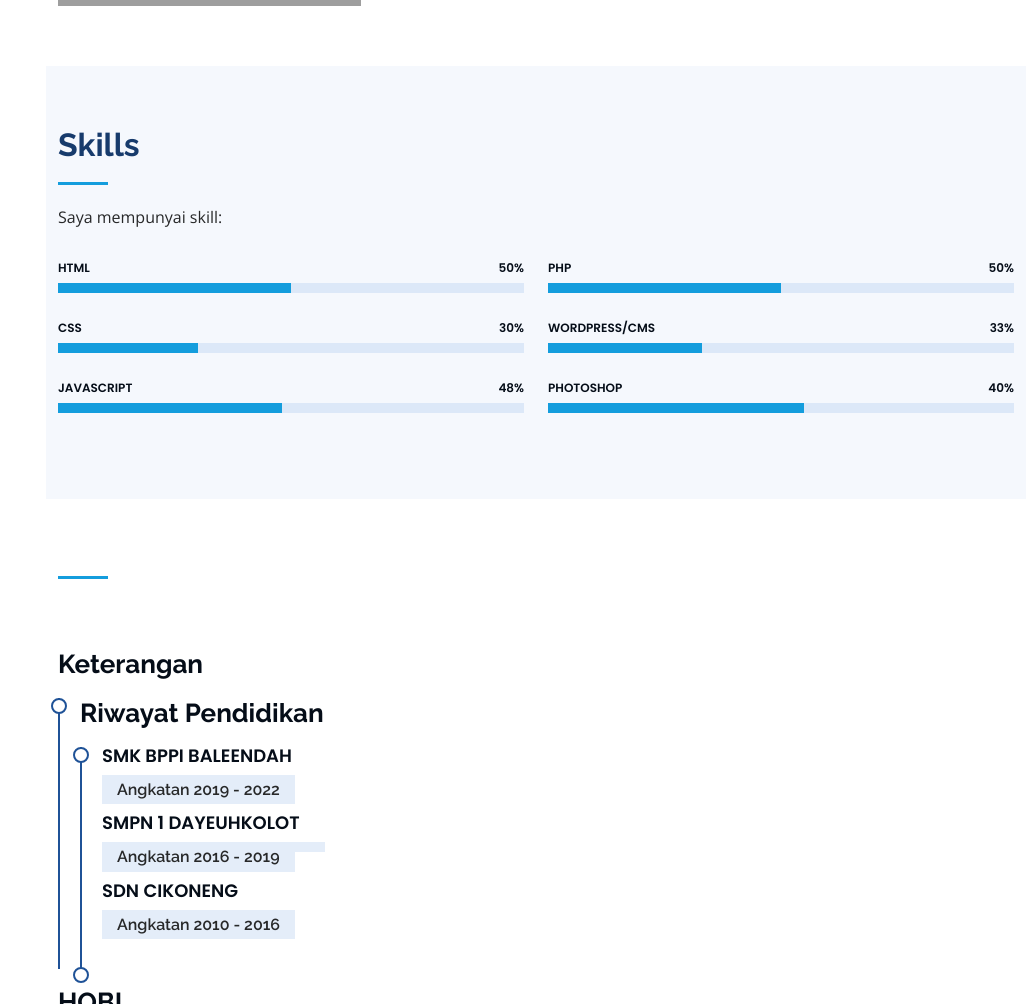
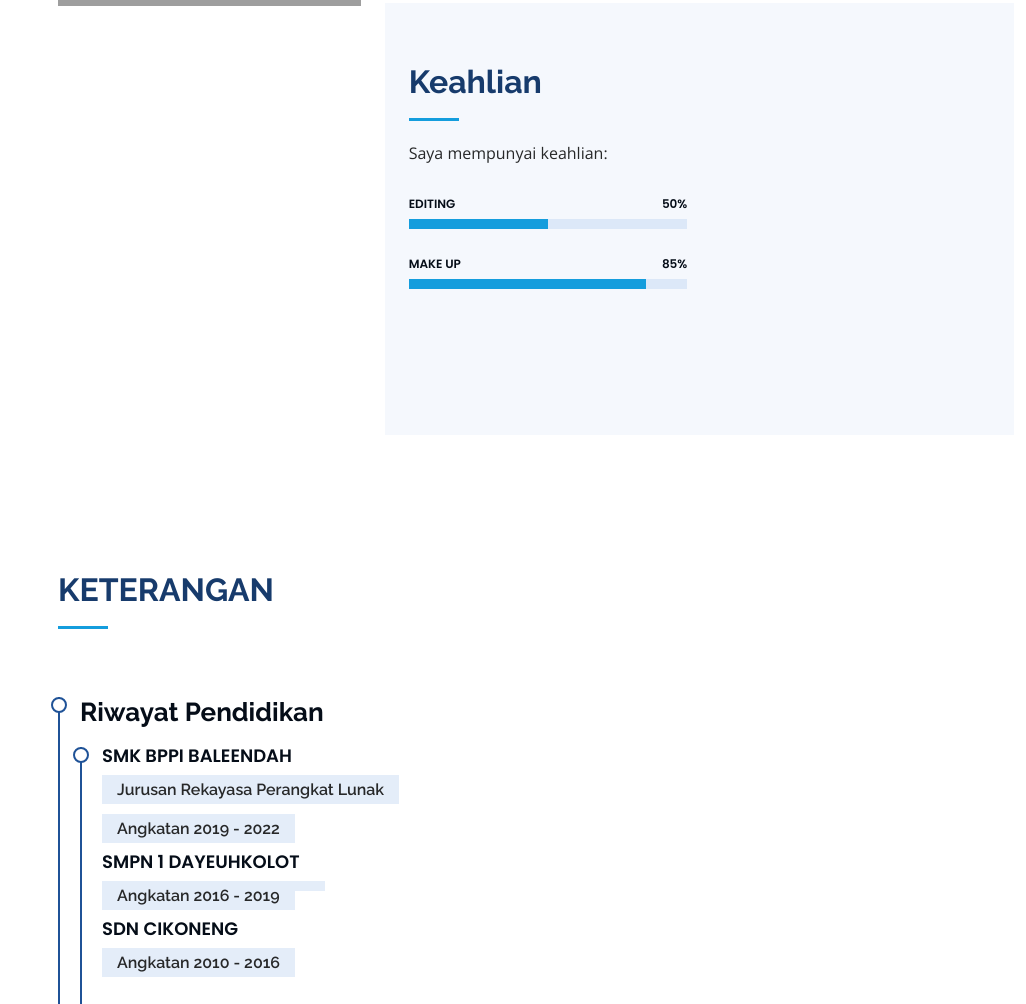
Before and after one commit to sellyo/selly.github.io, a plain HTML site: page index.html in a window 1280 px wide. Shown: the part 1237-2241 px from the top of the page, without its empty margins (254-1280 px from the left). Drawn offline with nearby package versions, Linux system fonts and the light colour scheme; grey boxes are pictures that could not be loaded.

Commit message:
Update index.html

```diff
--- a/index.html
+++ b/index.html
@@ -68,7 +68,7 @@
   <section id="hero" class="d-flex flex-column justify-content-center align-items-center">
     <div class="hero-container" data-aos="fade-in">
       <h1>SELLY OKTAPAENI</h1>
-      <p><span class="typed" data-typed-items="REKAYASA PERANGKAT LUNAK"></span></p>
+      <p><span class="typed" data-typed-items="Photographer Dan Editing"></span></p>
     </div>
   </section><!-- End Hero -->
 
@@ -80,7 +80,7 @@
 
         <div class="section-title">
           <h2>Tentang Saya</h2>
-          <p>Saya adalah seorang pekerja keras,disiplin dan bertanggung jawab.Saya mudah bergaul dan bersosialisasi dengan orang sekitar.Saya juga suka belajar hal-hal yang baru.</p>
+          <p>Saya adalah seorang pekerja keras,disiplin dan bertanggung jawab. Saya mudah bergaul dan bersosialisasi dengan orang sekitar. Saya juga suka belajar hal-hal yang baru.</p>
         </div>
 
         <div class="row">
@@ -103,7 +103,47 @@
               </div>
             </div>
             <p>
+              <section id="skills" class="skills section-bg">
+      <div class="container">
 
+        <div class="section-title">
+          <h2>Keahlian</h2>
+          <p>Saya mempunyai keahlian:</p>
+        </div>
+
+        <div class="row skills-content">
+
+          <div class="col-lg-6" data-aos="fade-up">
+
+            <div class="progress">
+              <span class="skill">Editing <i class="val">50%</i></span>
+              <div class="progress-bar-wrap">
+                <div class="progress-bar" role="progressbar" aria-valuenow="50" aria-valuemin="0" aria-valuemax="50"></div>
+              </div>
+            </div>
+
+            <div class="progress">
+              <span class="skill">MAKE UP <i class="val">85%</i></span>
+              <div class="progress-bar-wrap">
+                <div class="progress-bar" role="progressbar" aria-valuenow="85" aria-valuemin="0" aria-valuemax="100"></div>
+              </div>
+            </div>
+
+
+              </div>
+            </div>
+
+          </div>
+
+          <div class="col-lg-6" data-aos="fade-up" data-aos-delay="100">
+
+            <div class="progress">
+            </p>
+          </div>
+        </div>
+
+      </div>
+    </section>
             </p>
           </div>
         </div>
@@ -124,61 +164,7 @@
     </section><!-- End Facts Section -->
 
     <!-- ======= Skills Section ======= -->
-    <section id="skills" class="skills section-bg">
-      <div class="container">
 
-        <div class="section-title">
-          <h2>Skills</h2>
-          <p>Saya mempunyai skill:</p>
-        </div>
-
-        <div class="row skills-content">
-
-          <div class="col-lg-6" data-aos="fade-up">
-
-            <div class="progress">
-              <span class="skill">HTML <i class="val">50%</i></span>
-              <div class="progress-bar-wrap">
-                <div class="progress-bar" role="progressbar" aria-valuenow="50" aria-valuemin="0" aria-valuemax="50"></div>
-              </div>
-            </div>
-
-            <div class="progress">
-              <span class="skill">CSS <i class="val">30%</i></span>
-              <div class="progress-bar-wrap">
-                <div class="progress-bar" role="progressbar" aria-valuenow="30" aria-valuemin="0" aria-valuemax="30"></div>
-              </div>
-            </div>
-
-            <div class="progress">
-              <span class="skill">JavaScript <i class="val">48%</i></span>
-              <div class="progress-bar-wrap">
-                <div class="progress-bar" role="progressbar" aria-valuenow="48" aria-valuemin="0" aria-valuemax="48"></div>
-              </div>
-            </div>
-
-          </div>
-
-          <div class="col-lg-6" data-aos="fade-up" data-aos-delay="100">
-
-            <div class="progress">
-              <span class="skill">PHP <i class="val">50%</i></span>
-              <div class="progress-bar-wrap">
-                <div class="progress-bar" role="progressbar" aria-valuenow="50" aria-valuemin="0" aria-valuemax="50"></div>
-              </div>
-            </div>
-
-            <div class="progress">
-              <span class="skill">WordPress/CMS <i class="val">33%</i></span>
-              <div class="progress-bar-wrap">
-                <div class="progress-bar" role="progressbar" aria-valuenow="33" aria-valuemin="0" aria-valuemax="33"></div>
-              </div>
-            </div>
-
-            <div class="progress">
-              <span class="skill">Photoshop <i class="val">40%</i></span>
-              <div class="progress-bar-wrap">
-                <div class="progress-bar" role="progressbar" aria-valuenow="55" aria-valuemin="0" aria-valuemax="40"></div>
               </div>
             </div>
 
@@ -194,24 +180,26 @@
       <div class="container">
 
         <div class="section-title">
-          <h2></h2>
+          <h2>KETERANGAN</h2>
           <p></p>
         </div>
 
         <div class="row">
           <div class="col-lg-6" data-aos="fade-up">
-            <h3 class="resume-title">Keterangan</h3>
+            <h3 class="resume-title"></h3>
             <div class="resume-item pb-0">
 
 
             <h3 class="resume-title">Riwayat Pendidikan</h3>
             <div class="resume-item">
               <h4>SMK BPPI BALEENDAH</h4>
+              <h5>Jurusan Rekayasa Perangkat Lunak</h5>
               <h5>Angkatan 2019 - 2022</h5>
               <h4>SMPN 1 DAYEUHKOLOT</h4>
               <h5>Angkatan 2016 - 2019<h5>
               <h4>SDN CIKONENG</h4>
-              <h5>Angkatan 2010 - 2016            </div>
+                <h5>Angkatan 2010 - 2016</h5>
+                </div>
             <div class="resume-item">
 
             </div>
```
